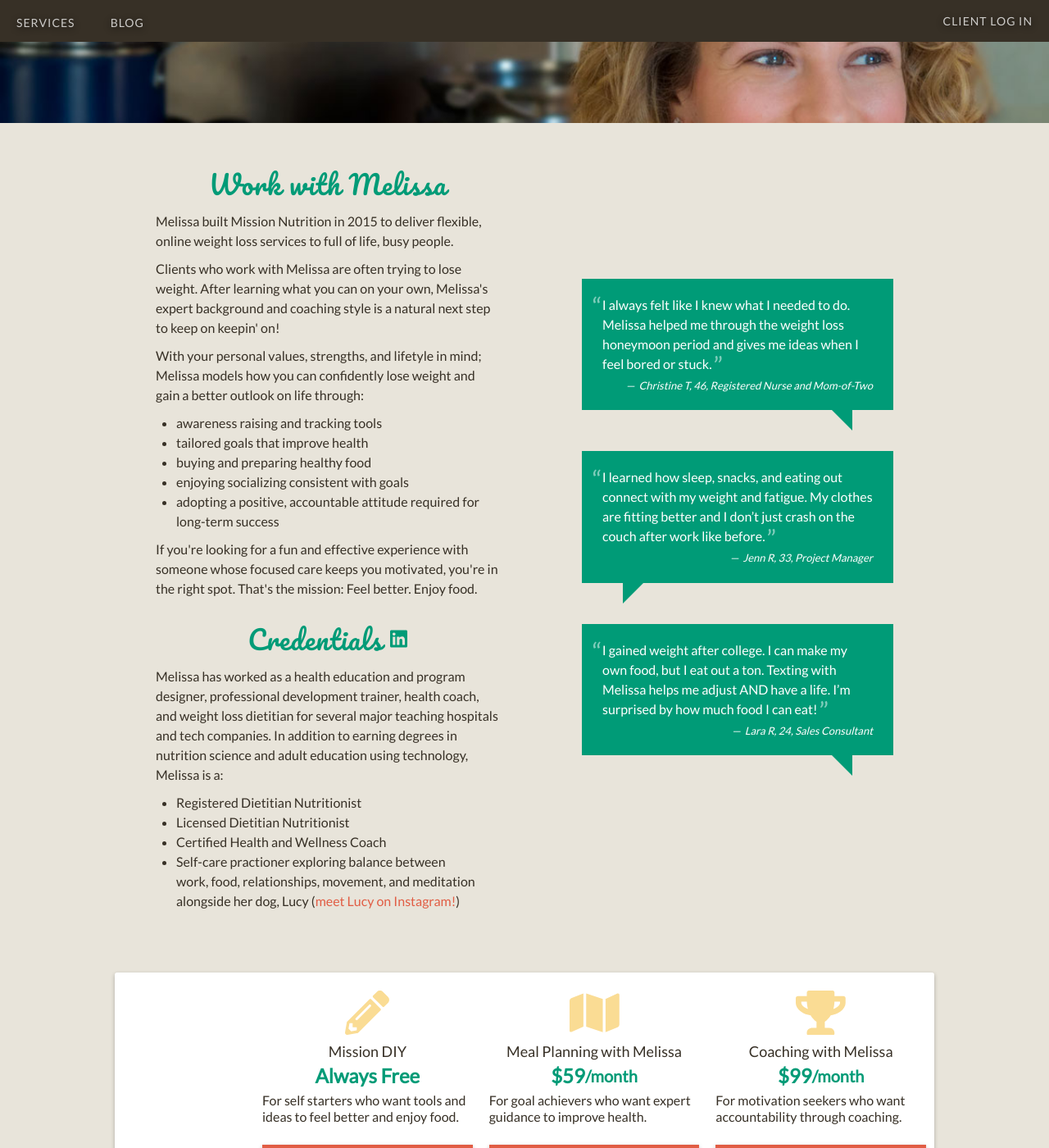
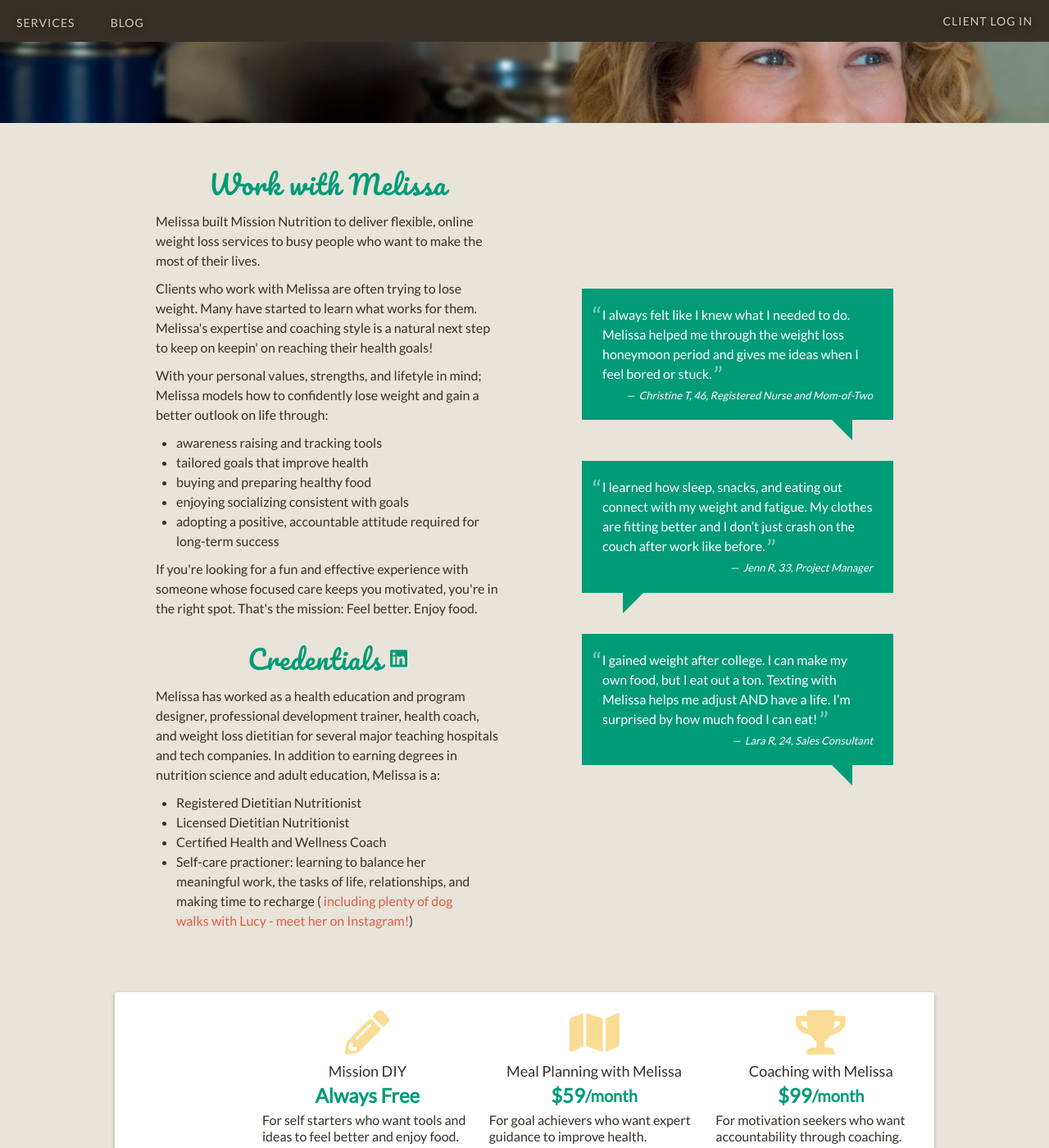
Before and after one commit to davelandry/missionnutrition, a Jekyll site: the page built from index.html, in a window 1280 px wide and 1400 px high, scrolled down 450 px. Shown: the whole window at 82% size. Built offline with Jekyll 4.4.1, drawn with Linux system fonts in a browser that asks for light colours; nearby versions of some CDN libraries.

Commit message:
bio update

```diff
--- a/_includes/Bio.html
+++ b/_includes/Bio.html
@@ -3,14 +3,14 @@
   <h2>Work with Melissa</h2>
 
   <p>
-     Melissa built Mission Nutrition in 2015 to deliver flexible, online weight loss services to full of life, busy people.
+     Melissa built Mission Nutrition to deliver flexible, online weight loss services to busy people who want to make the most of their lives.
   </p>
 
   <p>
-   Clients who work with Melissa are often trying to lose weight. After learning what you can on your own, Melissa's expert background and coaching style is a natural next step to keep on keepin' on!
+   Clients who work with Melissa are often trying to lose weight. Many have started to learn what works for them. Melissa's expertise and coaching style is a natural next step to keep on keepin' on reaching their health goals!
   </p>
   <p>
-    With your personal values, strengths, and lifetyle in mind; Melissa models how you can confidently lose weight and gain a better outlook on life through:
+    With your personal values, strengths, and lifetyle in mind; Melissa models how to confidently lose weight and gain a better outlook on life through:
   </p>
   <ul>
     <li> awareness raising and tracking tools </li>
@@ -26,13 +26,13 @@
   <h2>Credentials <a target="_blank" class="social" href="https://www.linkedin.com/profile/view?id=AAkAAALoRFMBDLl3t4MO2V0KuQX5FKUklVKOjME"><i class="fab fa-linkedin"></i></a></h2>
 
   <p>
-    Melissa has worked as a health education and program designer, professional development trainer, health coach, and weight loss dietitian for several major teaching hospitals and tech companies. In addition to earning degrees in nutrition science and adult education using technology, Melissa is a:
+    Melissa has worked as a health education and program designer, professional development trainer, health coach, and weight loss dietitian for several major teaching hospitals and tech companies. In addition to earning degrees in nutrition science and adult education, Melissa is a:
   </p>
   <ul>
     <li>Registered Dietitian Nutritionist</li>
     <li>Licensed Dietitian Nutritionist</li>
     <li>Certified Health and Wellness Coach</li>
-    <li>Self-care practioner exploring balance between work, food, relationships, movement, and meditation alongside her dog, Lucy (<a href="https://www.instagram.com/p/BRoz9kkFQVv/?taken-by=missionnutritionboston" target="_blank">meet Lucy on Instagram!</a>)</li>
+    <li>Self-care practioner: learning to balance her meaningful work, the tasks of life, relationships, and making time to recharge (<a href="https://www.instagram.com/p/BRoz9kkFQVv/?taken-by=missionnutritionboston" target="_blank"> including plenty of dog walks with Lucy - meet her on Instagram!</a>)</li>
   </ul>
 
 </section>
```
